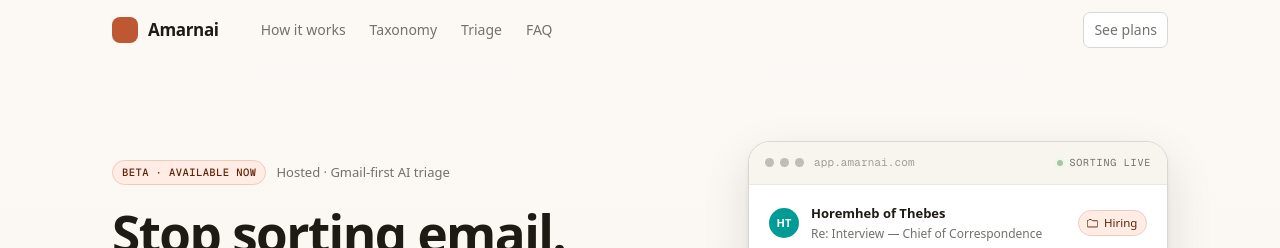
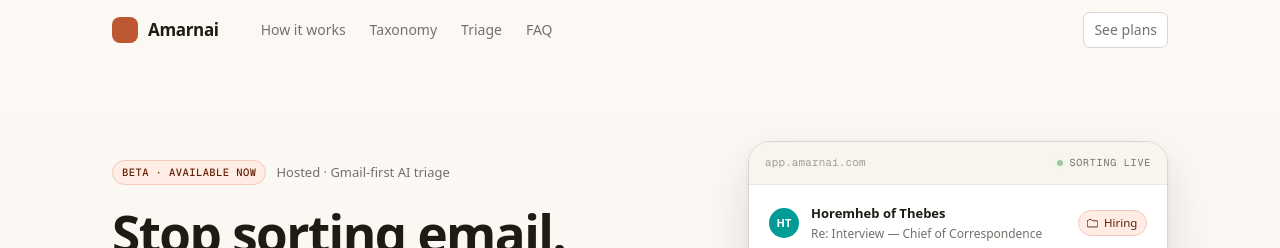
Before and after one commit to amarnai/amarnai, a Next.js app in the folder apps/site/: page / in a window 1280 px wide. Shown: the top 248 px of the page. Built offline with nearby package versions, Linux system fonts and the light colour scheme.

Commit message:
feat: remove macOS traffic light dots from hero feed card cap

```diff
--- a/apps/site/src/components/landing/HeroFeedCard.tsx
+++ b/apps/site/src/components/landing/HeroFeedCard.tsx
@@ -163,9 +163,6 @@
   return (
     <div className="ld-feed-card" ref={cardRef}>
       <div className="ld-feed-cap">
-        <span className="ld-feed-dots" aria-hidden>
-          <i /><i /><i />
-        </span>
         <span className="ld-feed-url">app.amarnai.com</span>
         <span className="ld-feed-live">
           <span className="ld-feed-live-dot" />
```
